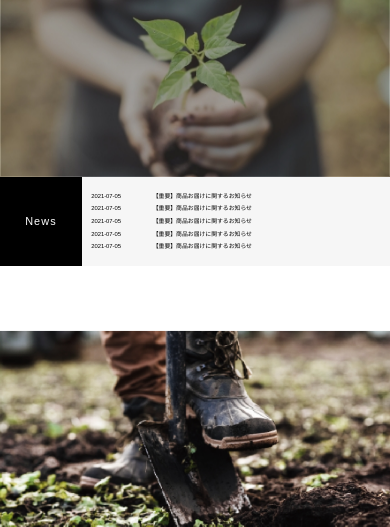
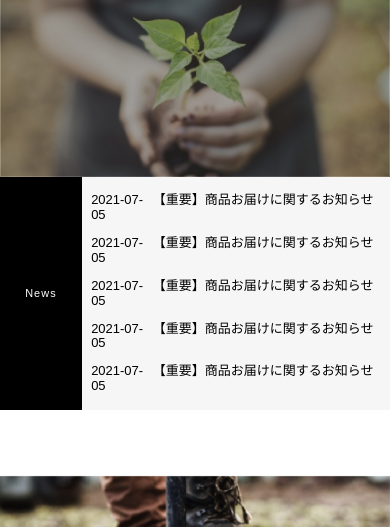
Before and after one commit to mula074/biogold, a plain HTML site: page index.html in a window 390 px wide. Shown: the part 317-844 px from the top of the page. Drawn offline with nearby package versions, Linux system fonts and the light colour scheme.

Commit message:
Newsの文字サイズ変更

```diff
--- a/css/style.css
+++ b/css/style.css
@@ -471,6 +471,12 @@ h1 img {
     .hero_text {
         font-size: 9vw;
     }
+    #topNews dl dt{
+        font-size: 13px;
+    }
+    #topNews dl dd{
+        font-size: 13px;
+    }
     /*About Us をカラム落とし*/
     #about{
         margin-top:50px;
```
